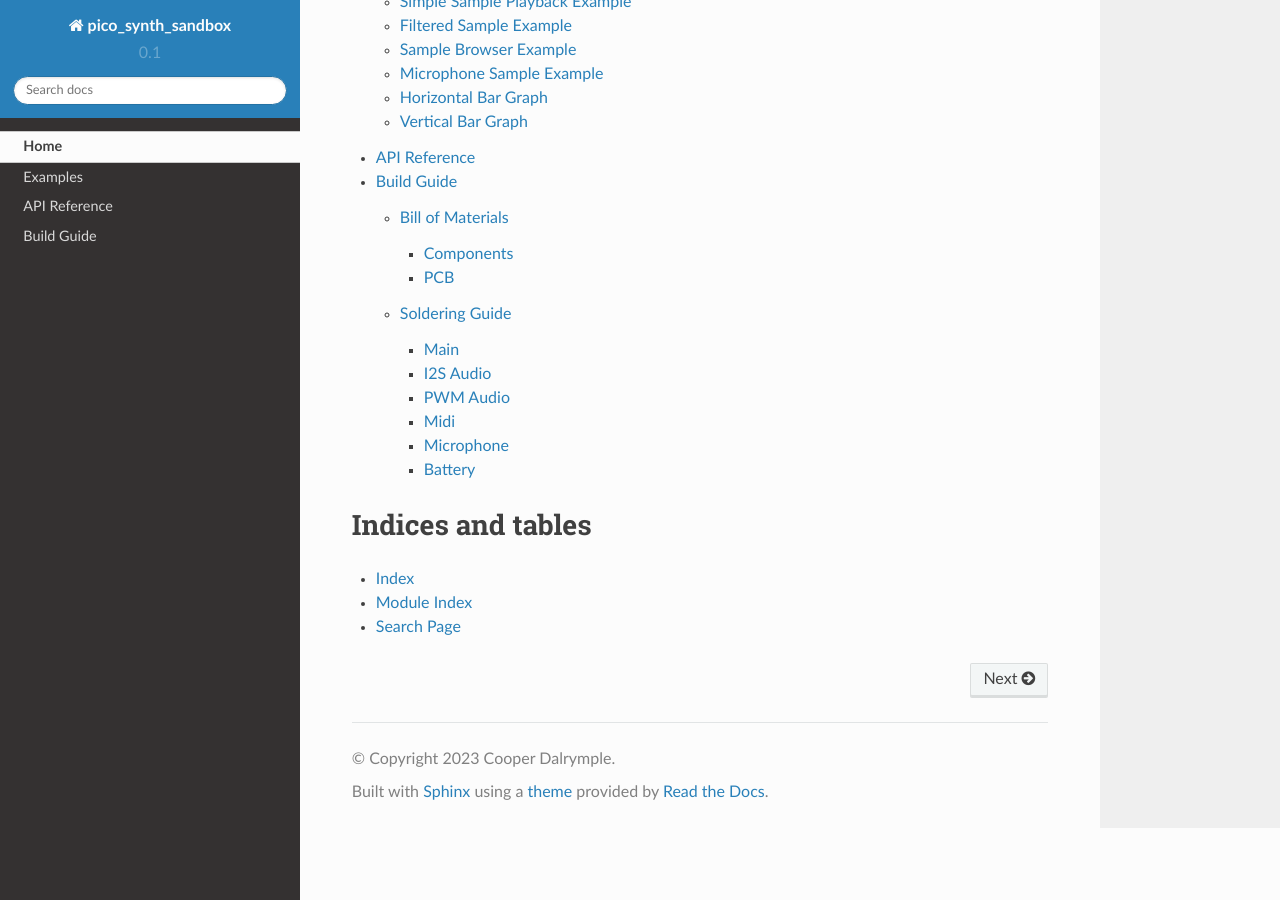
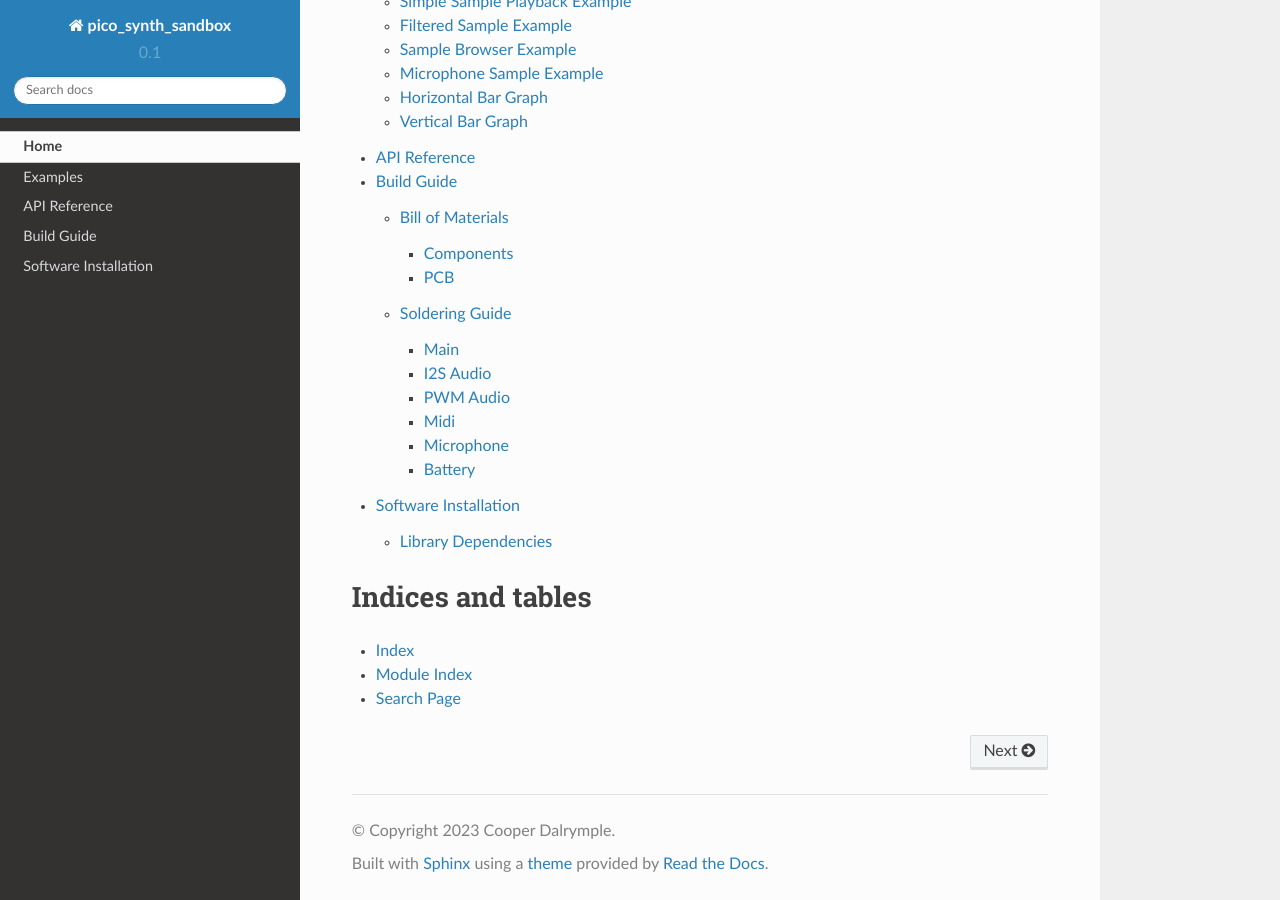
Before and after one commit to relic-se/pico_synth_sandbox-library, a Sphinx documentation site: the page built from docs/index.rst, in a window 1280 px wide and 900 px high, scrolled down 3024 px. Built offline with Sphinx 7.4.7 and the Read the Docs theme 2.0.0, drawn with Linux system fonts in a browser that asks for light colours; some of the changed lines change nothing that is shown.

Commit message:
Added software installation guide to documentation.

```diff
--- a/docs/index.rst
+++ b/docs/index.rst
@@ -15,6 +15,7 @@
     examples
     api
     build
+    software
 
 Indices and tables
 ==================
--- /dev/null
+++ b/docs/software.rst
@@ -0,0 +1,19 @@
+Software Installation
+=====================
+
+1. Download and install CircuitPython bootloader: `instructions & UF2 file <https://circuitpython.org/board/raspberry_pi_pico/>`_.
+2. Ensure that your device is connected and mounted as `CIRCUITPYTHON`.
+3. Copy `requirements.txt` to the root folder of your device, make sure that the `circup` tool is installed in your environment with `pip3 install circup`, and run `circup update` to install all necessary libraries onto your device.
+4. Copy the desired code example to the root folder of your device as `code.py` and perform a software reset to run the code.
+
+.. note::
+    Alternatively, you can run the included makefile with `make` to automatically install and update your CircuitPython device (CircuitPython must first be configured).
+
+Library Dependencies
+--------------------
+
+* `asyncio <https://docs.circuitpython.org/projects/asyncio/>`_
+* `adafruit_debouncer <https://docs.circuitpython.org/projects/debouncer/>`_
+* `adafruit_midi <https://docs.circuitpython.org/projects/midi/>`_
+* `adafruit_character_lcd <https://docs.circuitpython.org/projects/charlcd/>`_
+* `adafruit_wave <https://docs.circuitpython.org/projects/wave/>`_
```
